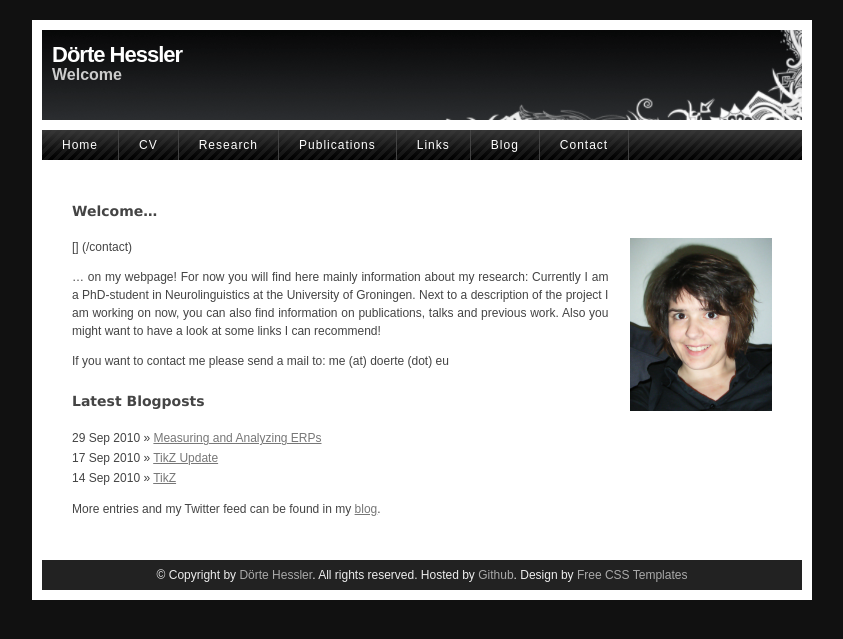
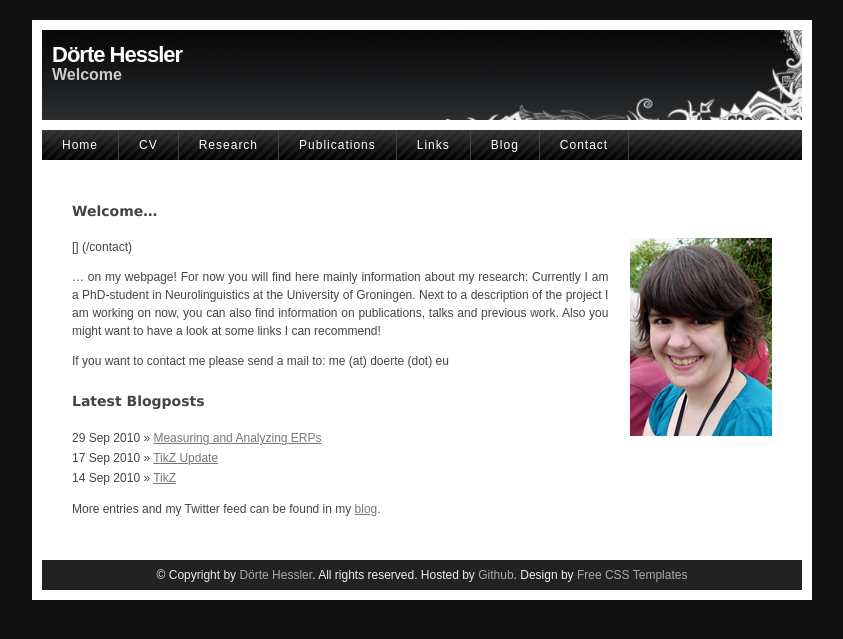
Before and after one commit to doerte/doerte.github.com, a Jekyll site: the page built from index.md, in a window 1280 px wide. Shown: the top 639 px of the page, without its empty margins (218-1061 px from the left). Built offline with Jekyll 4.4.1, drawn with Linux system fonts in a browser that asks for light colours.

Commit message:
new photo on startpage

```diff
--- a/index.md
+++ b/index.md
@@ -8,7 +8,7 @@ menu: menuHome
 Welcome...
 -----------
 
-[<img alt="D&ouml;rte Hessler" src="images/me.png" class="rechts">] (/contact)
+[<img alt="D&ouml;rte Hessler" src="images/me_web.png" class="rechts">] (/contact)
 
 ... on my webpage! For now you will find here mainly information about my research:
 Currently I am a PhD-student in Neurolinguistics at the University of Groningen.  Next to a description of the project I am working on now, you can also find information on publications, talks and previous work. Also you might want to have a look at some links I can recommend!
```
Also changed, not shown: images/me_web.png (added).
